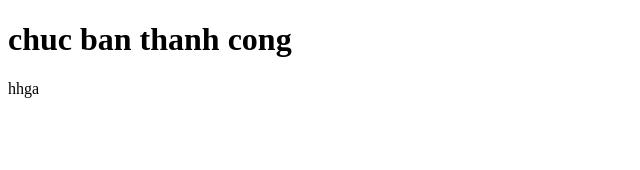
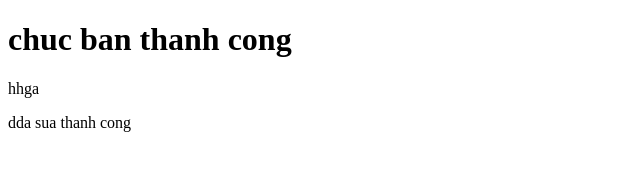
Before and after one commit to VoTrungHa/git, a plain HTML site: page index.html in a window 1280 px wide. Shown: the whole page, without its empty margins (0-640 px from the left). Drawn offline with Linux system fonts and the light colour scheme.

Commit message:
sua thanh cong

```diff
--- a/index.html
+++ b/index.html
@@ -8,5 +8,6 @@
 <body>
     <h1>chuc ban thanh cong</h1>
     <p>hhga</p>
+    <p>dda sua thanh cong</p>
 </body>
 </html>
```
